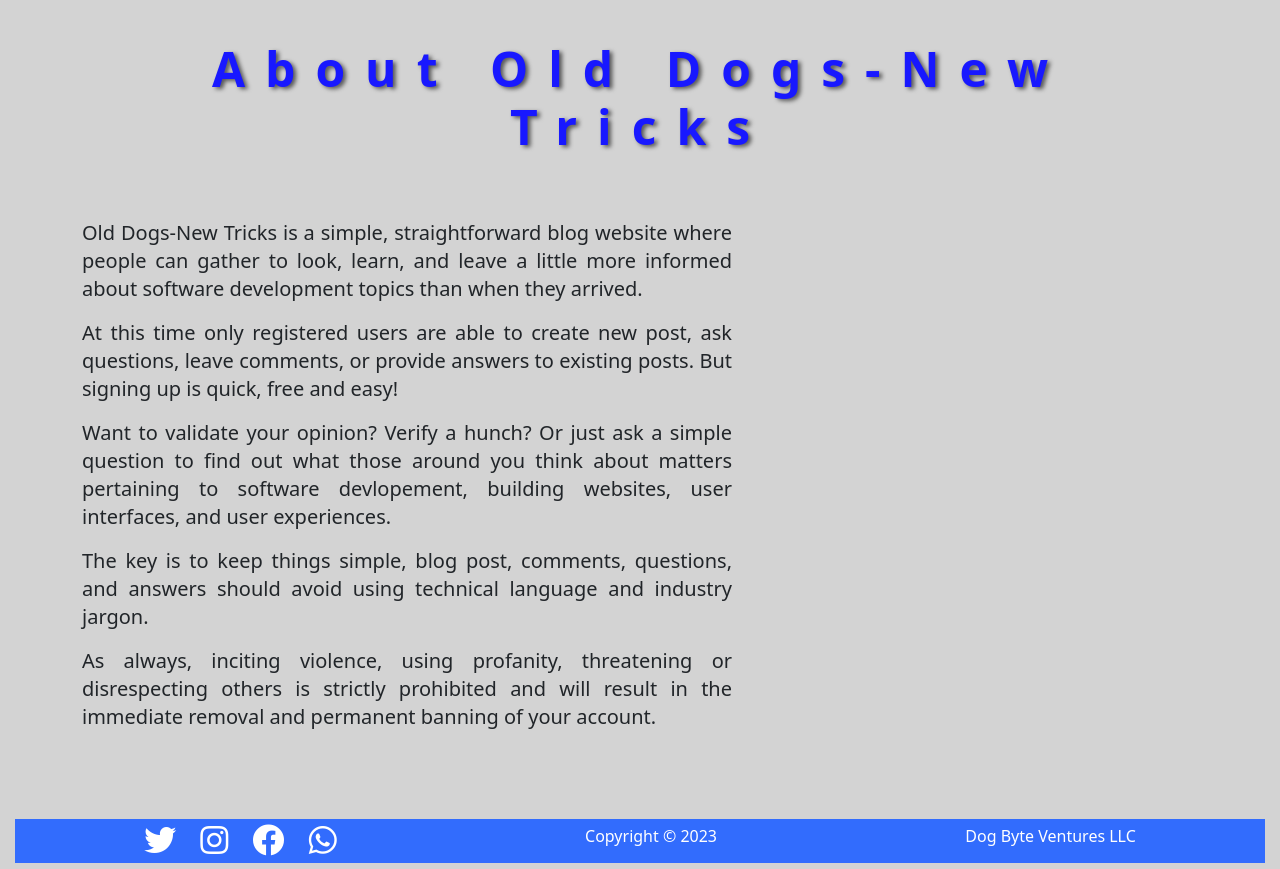
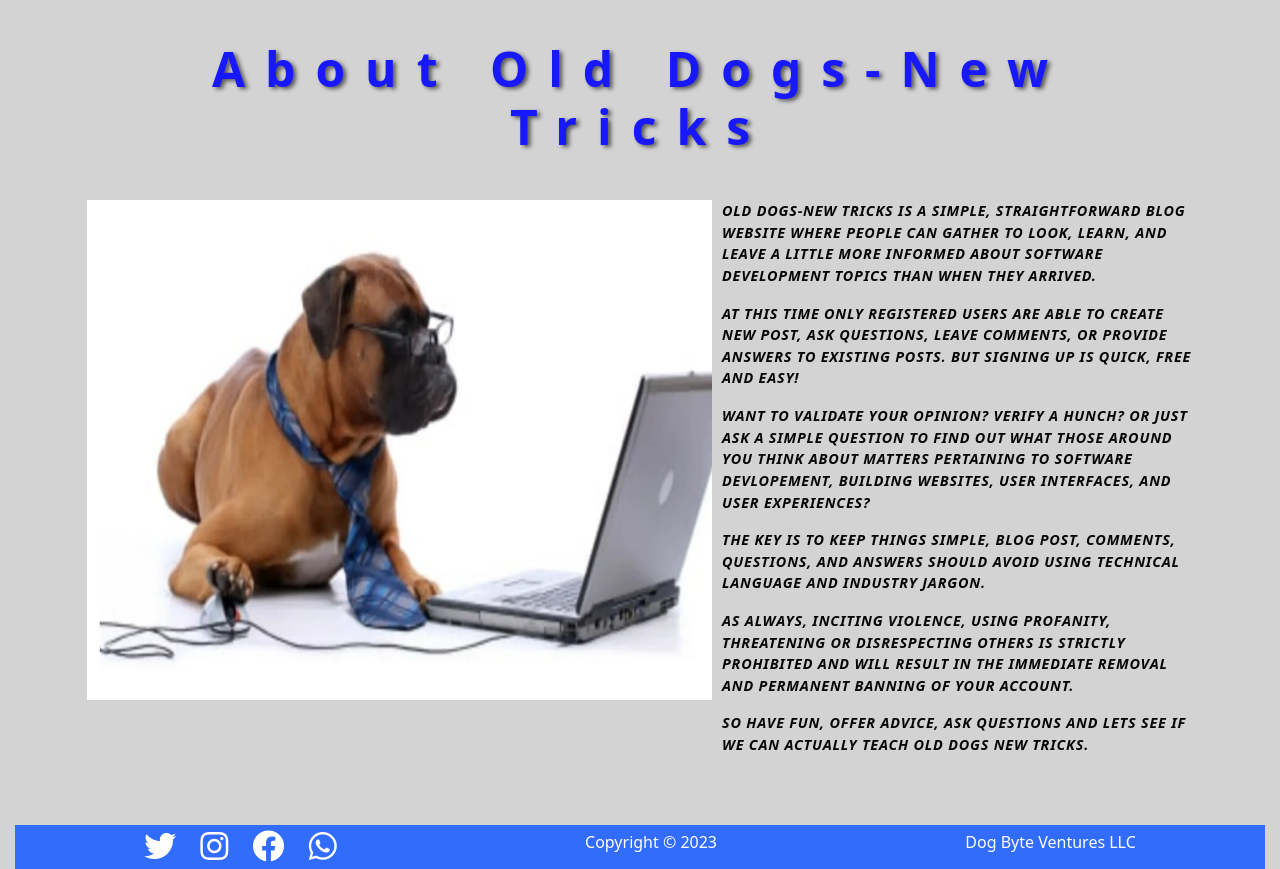
Before and after one commit to SAStevens/Capstone-Final-Report, a Django app: page /about/ in a window 1280 px wide. Shown: the part 192-1061 px from the top of the page. Run offline with Django 4.2, Linux system fonts and the light colour scheme; some libraries are stand-ins or nearby versions.

Commit message:
Twelfth Commit

```diff
--- a/static/css/style.css
+++ b/static/css/style.css
@@ -73,32 +73,62 @@ h5 {
 }
 
 
-.flex-container-about {
-    display:inline-block;
-    flex-direction: column;
-    width: 650px;
-    text-align: justify;
-    line-height: 28px;
-    font-size: 20px;
-}
-
-.flex-container-about > h2 {
-    text-transform: uppercase;
-    text-align: justify;
-    font-size: 1.25em;
-    color: blue;
-    letter-spacing: 0.25rem;
-    text-shadow: 2px 1px 2px black;
+.home-pic {
+    display: flex;
+    justify-content: center;
+    margin-top: 5em;
+    margin-bottom: 5em;
 }
 
 
+.flex-container-about {
+    display: flex;
+    flex-direction: row;
+    text-align: left;
+}
+
+
+.flex-about-pic {
+    flex:1;
+    padding: 5px;
+}
+
+
+.flex-about-text {
+    flex:1;
+    padding: 5px;
+    text-transform: uppercase;
+    text-align: left;
+    font-size: 0.9rem;
+    font-style: italic;
+    font-weight: 800;
+    color: rgb(5, 5, 5);
+    letter-spacing: 0.05rem;
+}
+
+
+
 .flex-container-contact {
-    display:inline-block;
-    flex-direction: column;
-    width: 650px;
-    text-align: justify;
-    line-height: 28px;
-    font-size: 20px;
+    display: flex;
+    flex-direction: row;
+    text-align: left;
+}
+
+.flex-contact-text {
+    flex:1;
+    padding: 5px;
+    text-transform: uppercase;
+    text-align: left;
+    font-size: 1.1rem;
+    font-style: italic;
+    font-weight: 800;
+    color: rgb(5, 5, 5);
+    letter-spacing: 0.1rem;
+}
+
+.flex-contact-pic {
+    flex:1;
+    padding: 5px;
 }
 
 
@@ -107,14 +137,6 @@ h5 {
     flex-direction: row;
     align-items: stretch;
     justify-content: space-around;
-}
-
-
-.home-pic {
-    display: flex;
-    justify-content: center;
-    margin-top: 5em;
-    margin-bottom: 5em;
 }
 
 
--- a/templates/about.html
+++ b/templates/about.html
@@ -1,5 +1,4 @@
 {% extends "base.html" %}
-{% load crispy_forms_tags %}
 
 {% load static %}
 
@@ -13,10 +12,14 @@
 <h2> About Old Dogs-New Tricks </h2>
 </p>
 <br>
-<br>
 
 <div class="flex-container-about">
 
+    <div class="flex-about-pic">
+        <img src="{% static 'img/pic4.webp' %}" width="625px" height="500px">
+    </div>
+
+    <div class="flex-about-text">
         <p>
             Old Dogs-New Tricks is a simple, straightforward blog website where people can gather to look, learn, and leave a little more informed about software development topics than when they arrived.
         </p>
@@ -24,7 +27,7 @@
             At this time only registered users are able to create new post, ask questions, leave comments, or provide answers to existing posts. But signing up is quick, free and easy!
         </p>
         <p>
-        Want to validate your opinion? Verify a hunch? Or just ask a simple question to find out what those around you think about matters pertaining to software devlopement, building websites, user interfaces, and user experiences.
+            Want to validate your opinion? Verify a hunch? Or just ask a simple question to find out what those around you think about matters pertaining to software devlopement, building websites, user interfaces, and user experiences?
         </p>
         <p>
             The key is to keep things simple, blog post, comments, questions, and answers should avoid using technical language and industry jargon.
@@ -32,13 +35,13 @@
         <p>
             As always, inciting violence, using profanity, threatening or disrespecting others is strictly prohibited and will result in the immediate removal and permanent banning of your account.
         </p>
+        <p>
+            So have fun, offer advice, ask questions and lets see if we can actually teach old dogs new tricks.
+        </p>
+    </div>
 
 </div>
 <br>
 <br>
-<br>
-<br>
-
-
 
 {% endblock %}
--- a/templates/article_detail.html
+++ b/templates/article_detail.html
@@ -14,8 +14,10 @@
   <p>{{ object.body }}</p>
 </div>
 <p>
-  <a href="{% url 'article_edit' article.pk %}" class="btn btn-primary ml-2">Edit</a>
-  <a href="{% url 'article_delete' article.pk %}" class="btn btn-danger ml-2">Delete</a>
+  {% if article.author.pk == request.user.pk %}
+    <a href="{% url 'article_edit' article.pk %}" class="btn btn-primary ml-2">Edit</a>
+    <a href="{% url 'article_delete' article.pk %}" class="btn btn-danger ml-2">Delete</a>
+  {% endif %}
 </p>
 <hr>
 <h4>Comments</h4>
--- a/templates/article_list.html
+++ b/templates/article_list.html
@@ -5,6 +5,9 @@
 {% block content %}
 <h1>Old Dogs-New Tricks</h1>
 <h5>Who says old dogs can't learn new tricks?</h5>
+<br>
+<br>
+<br>
 {% for article in article_list %}
 <div class="card">
   <div class="card-header">
--- a/templates/article_new.html
+++ b/templates/article_new.html
@@ -9,7 +9,7 @@
 <h5>Who says old dogs can't learn new tricks?</h5>
 <br>
 <br>
-<h2>New Post</h2>
+<h2>Add A Post</h2>
 <form action="" method="post">
     {% csrf_token %}
     {{ form|crispy }}
```
Also changed, not shown: templates/contact.html (+7 -2 lines), static/img/pic4.webp (added), static/img/pic5.jpg (added). Lines whose indentation alone changed are shown as unchanged.
